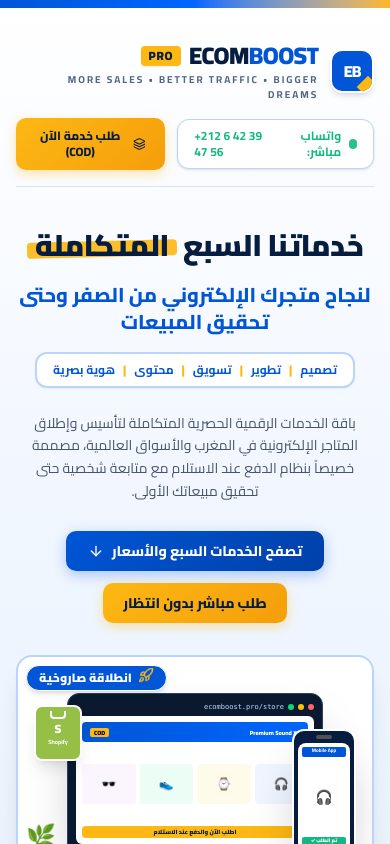
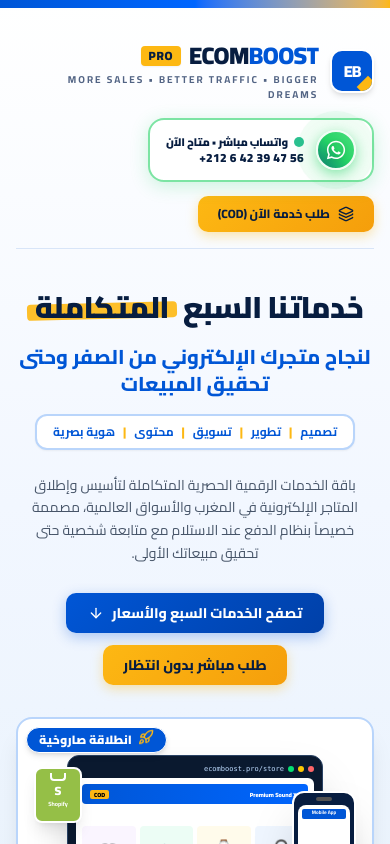
Before and after one commit to adamlmnawer914-create/ecomboost-pro, a Next.js app: page / in a window 390 px wide. Shown: the top 844 px of the page. Built offline with nearby package versions, Linux system fonts and the light colour scheme.

Commit message:
feat(header): add luxury 3D WhatsApp button with animated radar pulse and verified phone number

```diff
--- a/src/components/HeroSection.tsx
+++ b/src/components/HeroSection.tsx
@@ -54,21 +54,49 @@
           </div>
 
           {/* Quick Action Buttons on Header */}
-          <div className="flex items-center gap-3">
+          <div className="flex flex-wrap items-center gap-3.5">
+            {/* Ultra-Luxurious VIP WhatsApp Direct Button */}
             <a
-              href={`https://wa.me/${AGENCY_CONFIG.whatsappNumber.replace(/[^0-9]/g, "")}`}
+              href={`https://wa.me/${AGENCY_CONFIG.whatsappNumber.replace(/[^0-9]/g, "")}?text=${encodeURIComponent(
+                "السلام عليكم فريق Ecom Boost Pro، أرغب في استشارة سريعة حول خدماتكم لمتجري."
+              )}`}
               target="_blank"
               rel="noopener noreferrer"
-              className="inline-flex items-center gap-2 px-4 py-2 rounded-xl text-xs font-bold bg-white text-[#10b981] border border-[#b9d5fb] shadow-sm hover:shadow transition-all"
+              className="group relative inline-flex items-center gap-3 px-4 sm:px-5 py-2.5 sm:py-3 rounded-2xl bg-white hover:bg-[#fafffb] border-2 border-[#25D366]/60 hover:border-[#25D366] shadow-[0_4px_18px_rgba(37,211,102,0.22)] hover:shadow-[0_8px_28px_rgba(37,211,102,0.4)] transition-all duration-200 hover:-translate-y-0.5 cursor-pointer"
+              title="تواصل معنا مباشرة عبر واتساب"
             >
-              <span className="w-2.5 h-2.5 rounded-full bg-[#10b981] animate-pulse" />
-              <span>واتساب مباشر:</span>
-              <span dir="ltr" className="inline-block font-sans font-bold">{AGENCY_CONFIG.whatsappDisplay}</span>
+              {/* Luxurious 3D WhatsApp Medallion Icon with Ripple Ping */}
+              <div className="relative flex items-center justify-center w-10 h-10 sm:w-11 sm:h-11 rounded-full bg-gradient-to-tr from-[#0f766e] via-[#25D366] to-[#4ade80] shadow-[0_4px_14px_rgba(37,211,102,0.55)] border-2 border-white flex-shrink-0 group-hover:scale-105 transition-transform duration-200">
+                {/* Subtle outer radar ring */}
+                <span className="absolute -inset-1 rounded-full bg-[#25D366] opacity-30 animate-ping" />
+                {/* Official WhatsApp Vector Emblem */}
+                <svg
+                  className="w-5.5 h-5.5 sm:w-6 sm:h-6 text-white fill-current relative z-10 drop-shadow-sm"
+                  viewBox="0 0 24 24"
+                  xmlns="http://www.w3.org/2000/svg"
+                >
+                  <path d="M12.04 2C6.58 2 2.13 6.45 2.13 11.91C2.13 13.66 2.59 15.36 3.45 16.86L2.05 22L7.3 20.62C8.75 21.41 10.38 21.83 12.04 21.83C17.5 21.83 21.95 17.38 21.95 11.92C21.95 9.27 20.92 6.78 19.05 4.91C17.18 3.03 14.69 2 12.04 2ZM12.05 20.15C10.57 20.15 9.12 19.76 7.85 19.01L7.55 18.83L4.43 19.65L5.26 16.61L5.06 16.29C4.24 14.99 3.81 13.47 3.81 11.91C3.81 7.37 7.5 3.68 12.04 3.68C14.25 3.68 16.31 4.54 17.87 6.1C19.42 7.66 20.28 9.72 20.28 11.93C20.28 16.48 16.59 20.15 12.05 20.15ZM16.57 14.36C16.32 14.23 15.1 13.63 14.88 13.55C14.65 13.47 14.49 13.43 14.32 13.68C14.16 13.93 13.69 14.49 13.54 14.65C13.4 14.82 13.25 14.84 13 14.71C12.75 14.59 11.95 14.33 11 13.49C10.26 12.83 9.76 12.02 9.61 11.77C9.47 11.52 9.6 11.39 9.72 11.26C9.83 11.15 9.97 10.97 10.1 10.82C10.22 10.67 10.26 10.57 10.34 10.4C10.42 10.24 10.38 10.1 10.32 9.97C10.26 9.85 9.77 8.64 9.56 8.14C9.36 7.65 9.16 7.72 9.01 7.71C8.87 7.7 8.7 7.7 8.54 7.7C8.38 7.7 8.11 7.76 7.89 8C7.66 8.25 7.03 8.84 7.03 10.04C7.03 11.24 7.9 12.39 8.03 12.56C8.15 12.72 9.75 15.2 12.21 16.26C12.79 16.51 13.25 16.66 13.6 16.77C14.19 16.96 14.73 16.93 15.16 16.87C15.64 16.8 16.64 16.27 16.85 15.68C17.06 15.09 17.06 14.59 17 14.49C16.93 14.4 16.81 14.36 16.57 14.36Z" />
+                </svg>
+              </div>
+
+              {/* Text Information Stack */}
+              <div className="flex flex-col text-right">
+                <div className="flex items-center gap-1.5">
+                  <span className="w-2.5 h-2.5 rounded-full bg-[#10b981] animate-pulse" />
+                  <span className="text-[11px] font-black text-[#071d40] tracking-tight">واتساب مباشر • متاح الآن</span>
+                </div>
+                <span
+                  dir="ltr"
+                  className="font-sans font-black text-xs sm:text-[13.5px] text-[#071d40] group-hover:text-[#10b981] transition-colors tracking-wide"
+                >
+                  {AGENCY_CONFIG.whatsappDisplay}
+                </span>
+              </div>
             </a>
 
             <button
               onClick={onOpenOrderModal}
-              className="btn-yellow-gold text-xs sm:text-sm py-2.5 px-5"
+              className="btn-yellow-gold text-xs sm:text-sm py-2.5 sm:py-3 px-5 sm:px-6 shadow-md"
             >
               <Layers className="w-4 h-4" />
               <span>طلب خدمة الآن (COD)</span>
```
